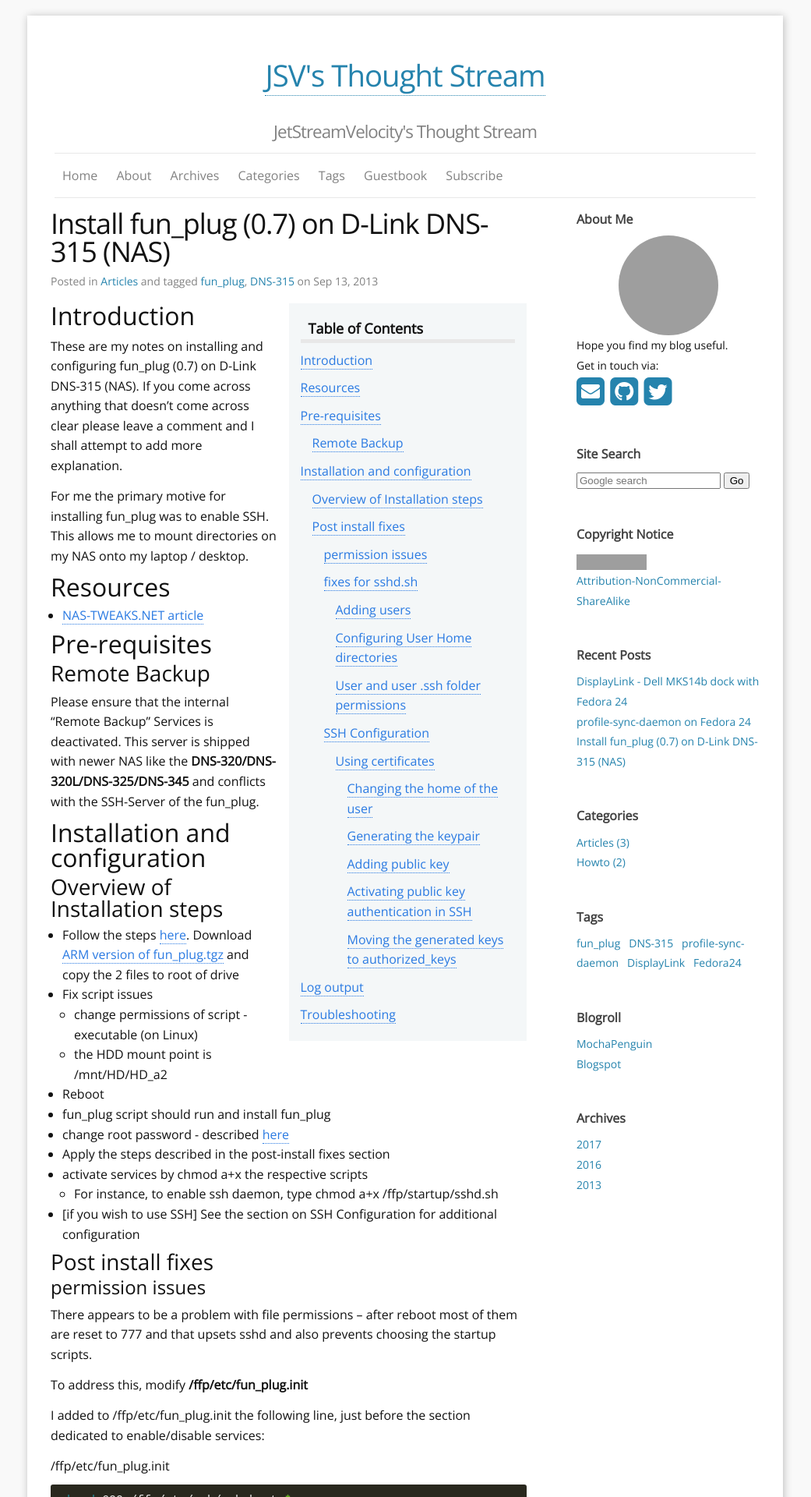
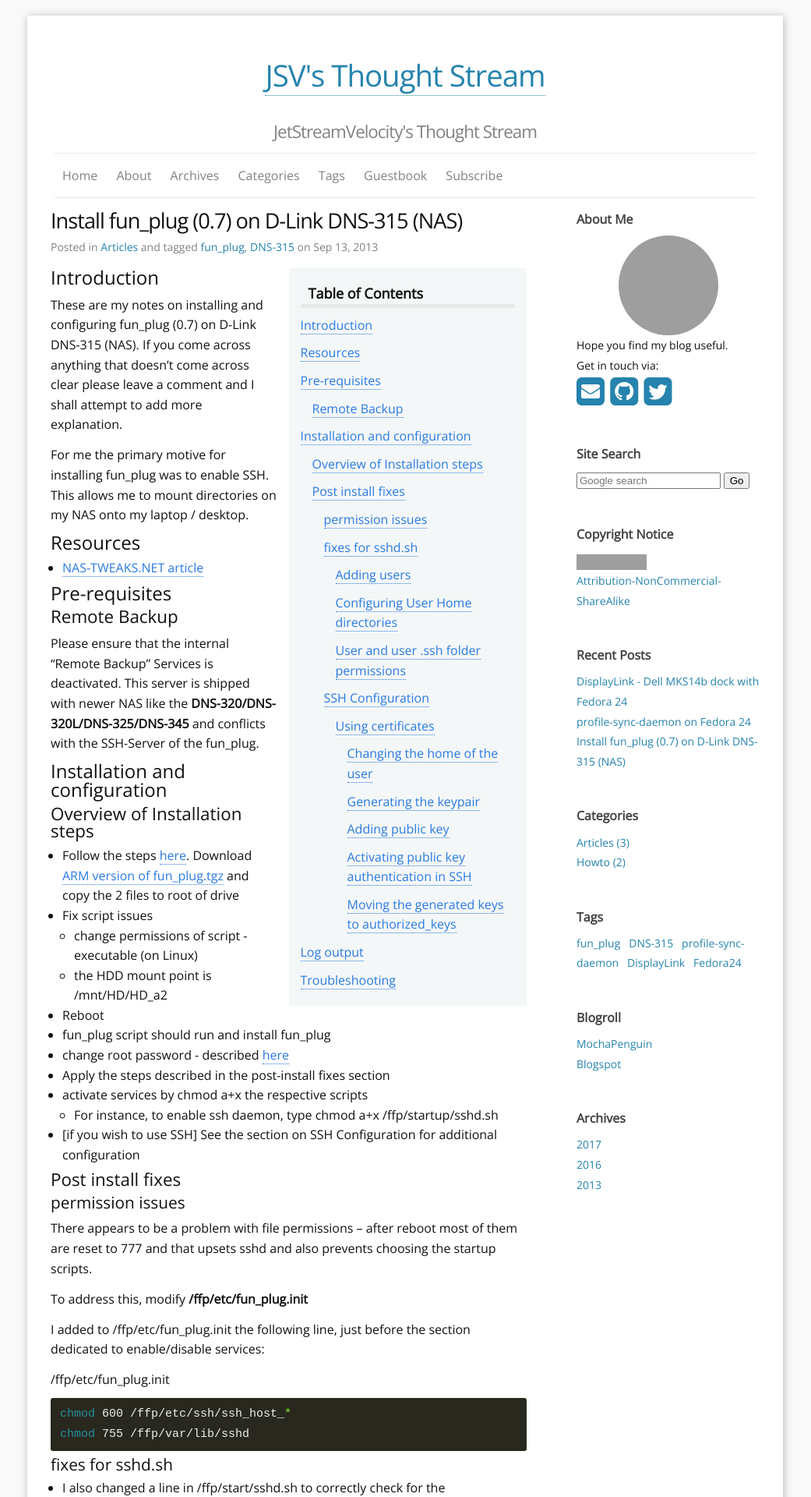
Before and after one commit to JetStreamVelocity/jetstreamvelocity.github.io, a Jekyll site: the page built from _posts/2013-09-13-fun-plug-on-DNS315.md, in a window 1280 px wide. Shown: the top 1920 px of the page at 78% size, without its empty margins (120-1161 px from the left). Built offline with Jekyll 4.4.1, drawn with Linux system fonts in a browser that asks for light colours; comment, search, counter and statistics services are not loaded; grey boxes are pictures that could not be loaded.

Commit message:
Restoring some font sizes to earlier values

```diff
--- a/_sass/_layout.scss
+++ b/_sass/_layout.scss
@@ -161,7 +161,7 @@
 
 .post-link {
   display: block;
-  font-size: 2.25em;//38px;//42px;
+  font-size: 1.5em;
 }
 
 
@@ -180,7 +180,7 @@
 }
 
 .post-title {
-  font-size: 2.25em;//38px;//42px;
+  font-size: 1.7em;
   letter-spacing: -1px;
   line-height: 1;
 
@@ -217,7 +217,7 @@
   p { padding:$spacing-unit/5 0; }
   //  margin-bottom: $spacing-unit;
   h1 {
-    font-size: 2em;
+    font-size: 1.5em;
     line-height:1em;
     @include media-query($on-laptop){
       font-size: 1.5em;
@@ -225,7 +225,7 @@
 
   }
   h2 {
-    font-size: 1.75em;
+    font-size: 1.4em;
     line-height:1em;
 
     @include media-query($on-laptop) {
@@ -234,7 +234,7 @@
   }
 
   h3 {
-    font-size: 1.5em;
+    font-size: 1.3em;
     line-height:1em;
 
     @include media-query($on-laptop) {
@@ -243,7 +243,7 @@
   }
 
   h4 {
-    font-size: 1.25em;
+    font-size: 1.2em;
     line-height:1em;
 
     @include media-query($on-laptop) {
```
